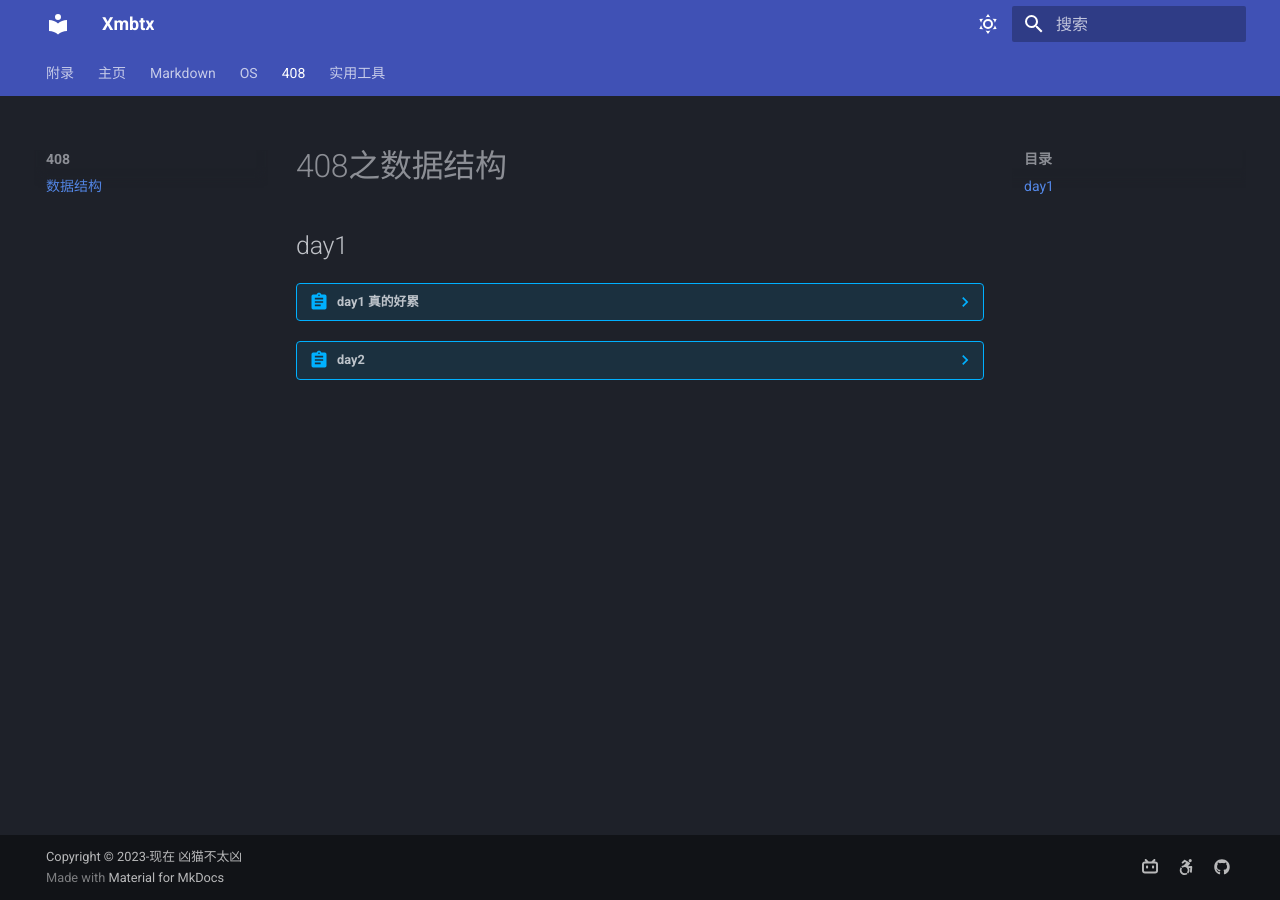
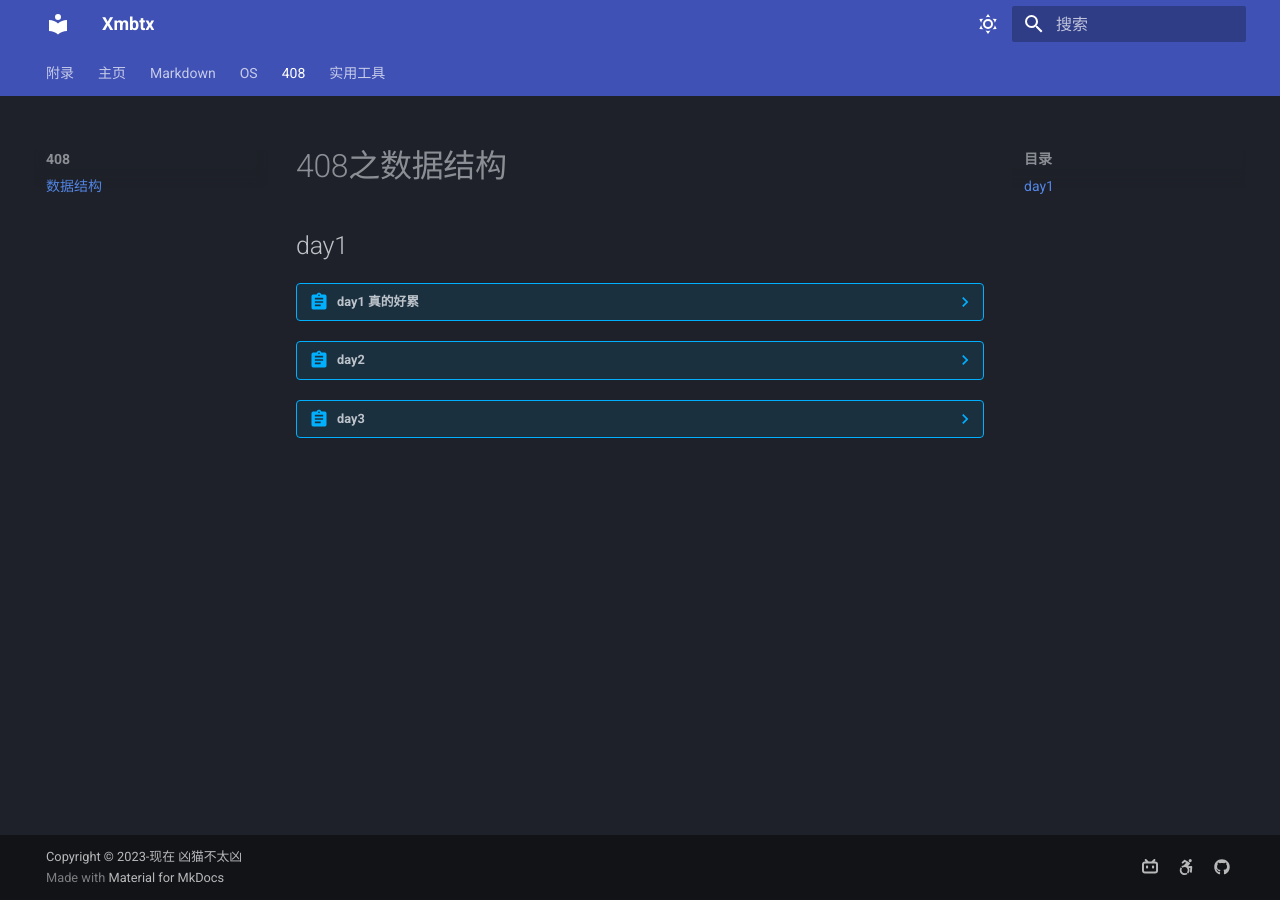
Before and after one commit to Xmbtx/xmbtx-blog, an MkDocs documentation site: the page built from docs/408/DSA.md, in a window 1280 px wide. Built offline with MkDocs 1.6.1 and Material for MkDocs 9.7.7, drawn with Linux system fonts in a browser that asks for light colours.

Commit message:
2024-01-24_23:52:34 update

```diff
--- a/docs/408/DSA.md
+++ b/docs/408/DSA.md
@@ -17,3 +17,8 @@
     ![202](./202.jpg)
     ![203](./203.jpg)
     ![211](./211.jpg)
+
+??? abstract "day3 "
+
+    ![301](./301.jpg)
+    ![302](./302.jpg)
```
Also changed, not shown: docs/408/DSA/301.jpg (added), docs/408/DSA/302.jpg (added).
